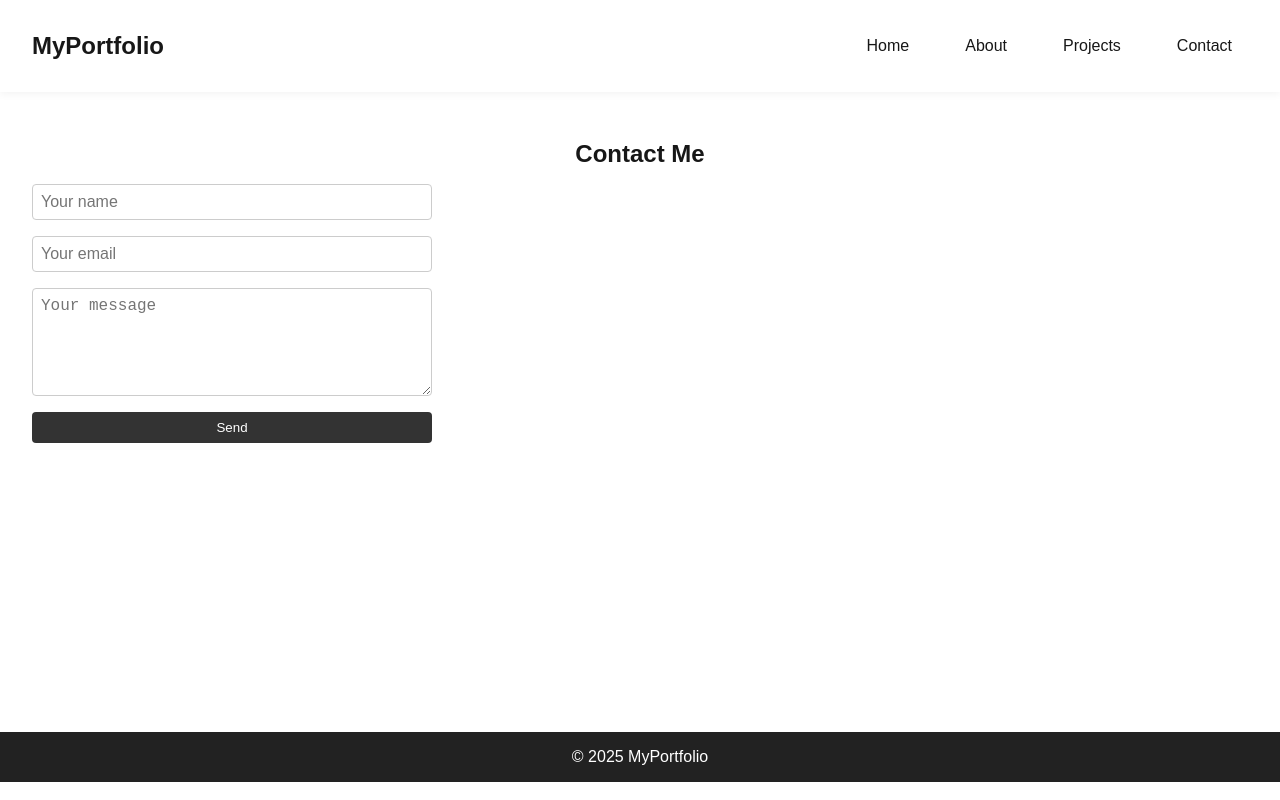
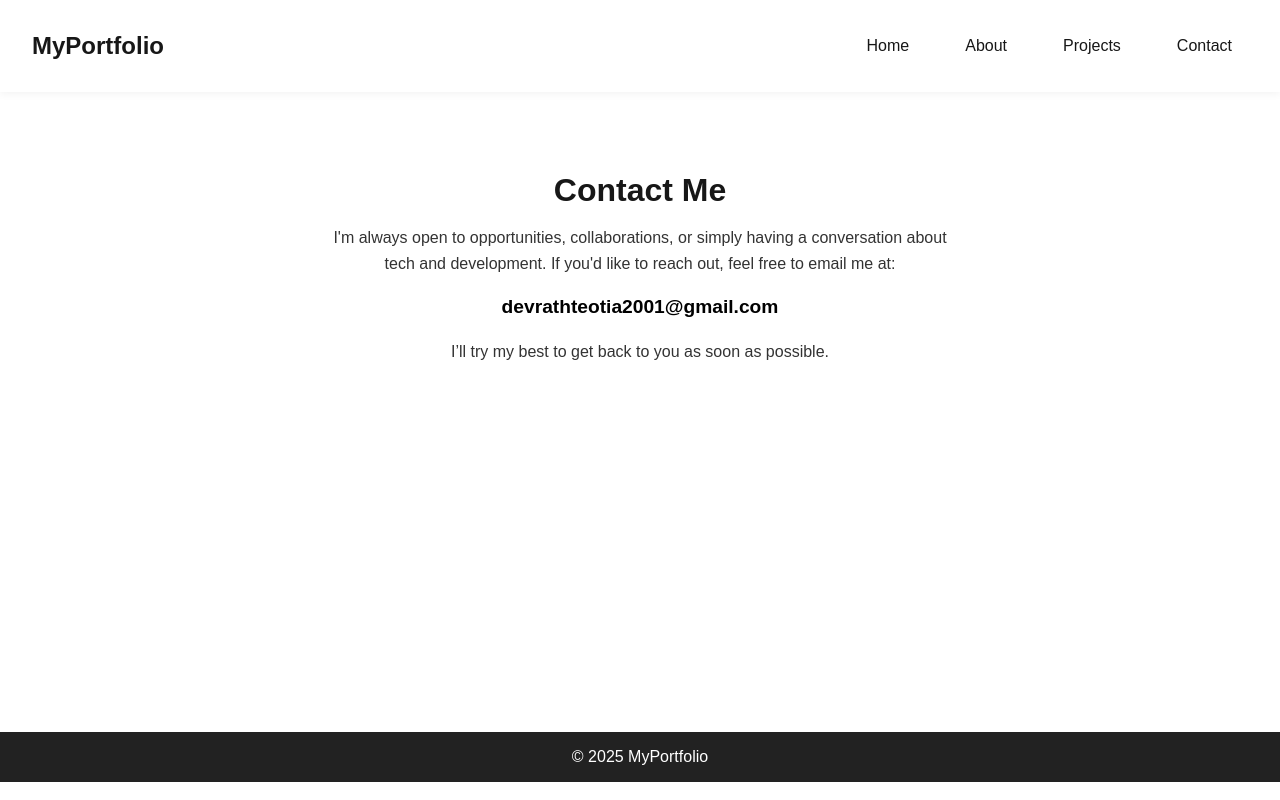
Before and after one commit to devnewcode/portfolio-app, a Next.js app: page /contact in a window 1280 px wide. Built offline with nearby package versions, Linux system fonts and the light colour scheme.

Commit message:
contactpageupdated

```diff
--- a/src/app/contact/page.js
+++ b/src/app/contact/page.js
@@ -1,13 +1,17 @@
 export default function Contact() {
   return (
-    <section>
+    <section className="contact-section">
       <h1>Contact Me</h1>
-      <form className="contact-form">
-        <input type="text" placeholder="Your name" required />
-        <input type="email" placeholder="Your email" required />
-        <textarea placeholder="Your message" rows="5" required></textarea>
-        <button type="submit">Send</button>
-      </form>
+      <p>
+        I'm always open to opportunities, collaborations, or simply having a conversation
+        about tech and development. If you'd like to reach out, feel free to email me at:
+      </p>
+      <p style={{ fontWeight: "bold", fontSize: "1.2rem", marginTop: "1rem" }}>
+        devrathteotia2001@gmail.com
+      </p>
+      <p style={{ marginTop: "1rem" }}>
+        I’ll try my best to get back to you as soon as possible.
+      </p>
     </section>
-  )
+  );
 }
--- a/src/app/globals.css
+++ b/src/app/globals.css
@@ -213,6 +213,29 @@ h1, h2, p {
   font-weight: bold;
   font-size: 1.4rem;
   transition: background-color 0.3s ease;
+}
+.contact-section {
+  max-width: 700px;
+  margin: 0 auto;
+  padding: 2rem;
+  text-align: center;
+}
+
+.contact-section h1 {
+  font-size: 2rem;
+  margin-bottom: 1rem;
+}
+
+.contact-section p {
+  font-size: 1rem;
+  line-height: 1.6;
+  color: #333;
+}
+
+.contact-section p:nth-of-type(2) {
+  color: #000;
+  font-weight: bold;
+  font-size: 1.2rem;
 }
 
 .btn:hover {
```
